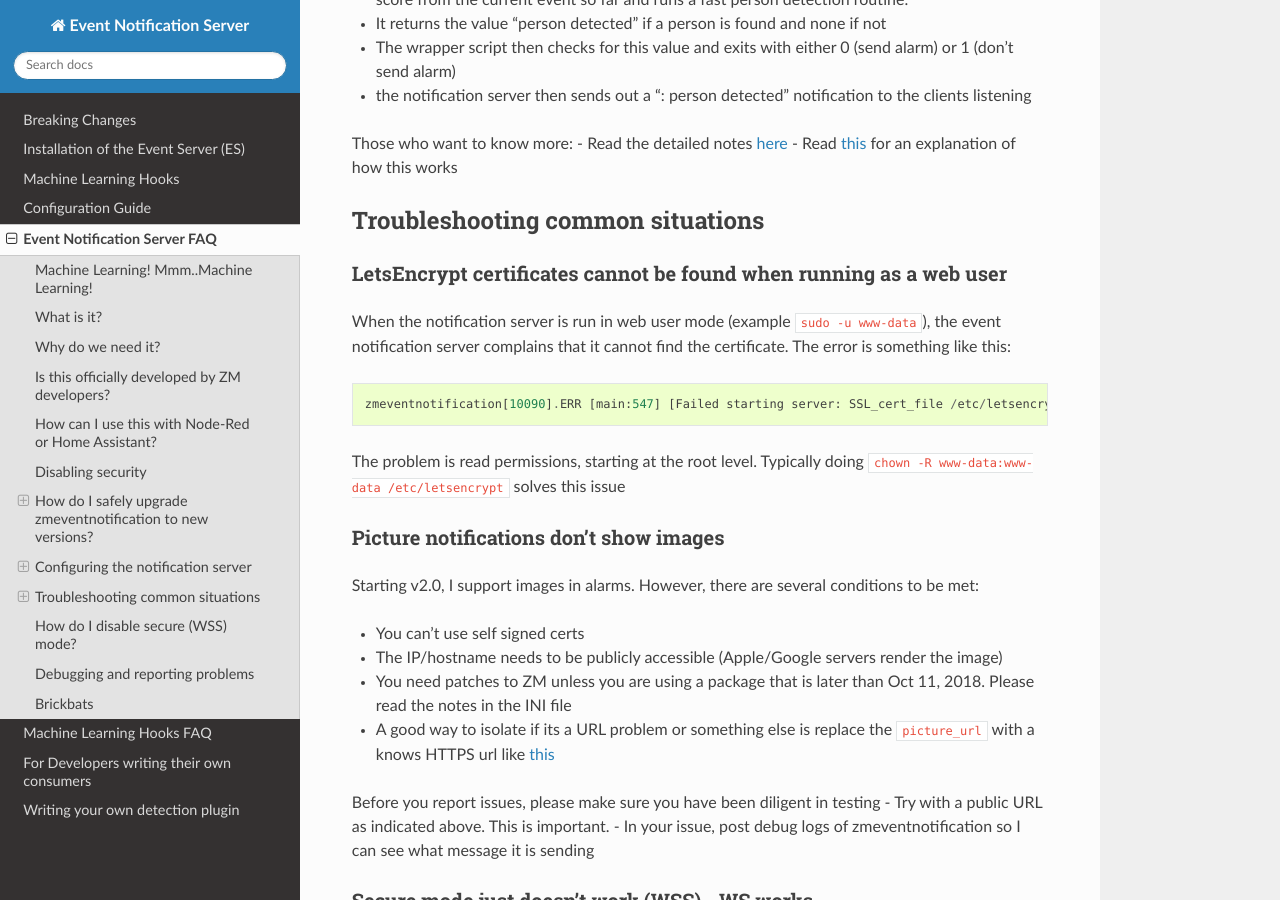
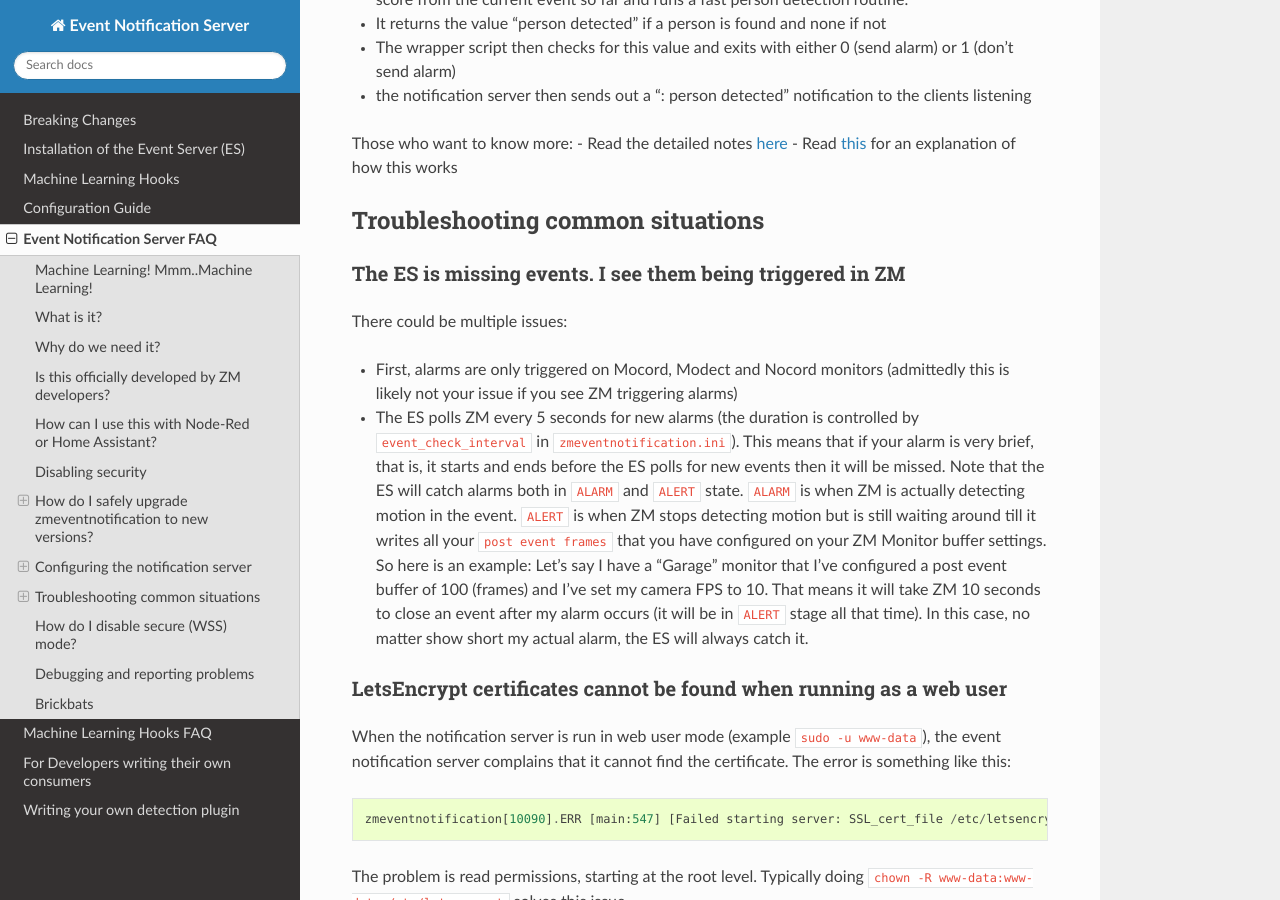
Before and after one commit to ZoneMinder/zmeventnotification, a Sphinx documentation site: the page built from docs/guides/es_faq.rst, in a window 1280 px wide and 900 px high, scrolled down 4996 px. Built offline with Sphinx 7.4.7 and the Read the Docs theme 2.0.0, drawn with Linux system fonts in a browser that asks for light colours.

Commit message:
add note on missing alarms

```diff
--- a/docs/guides/es_faq.rst
+++ b/docs/guides/es_faq.rst
@@ -270,6 +270,13 @@ for an explanation of how this works
 
 Troubleshooting common situations
 ---------------------------------
+
+The ES is missing events. I see them being triggered in ZM
+~~~~~~~~~~~~~~~~~~~~~~~~~~~~~~~~~~~~~~~~~~~~~~~~~~~~~~~~~~~
+There could be multiple issues:
+
+- First, alarms are only triggered on Mocord, Modect and Nocord monitors (admittedly this is likely not your issue if you see ZM triggering alarms)
+- The ES polls ZM every 5 seconds for new alarms (the duration is controlled by ``event_check_interval`` in ``zmeventnotification.ini``). This means that if your alarm is very brief, that is, it starts and ends before the ES polls for new events then it will be missed. Note that the ES will catch alarms both in ``ALARM`` and ``ALERT`` state. ``ALARM`` is when ZM is actually detecting motion in the event. ``ALERT`` is when ZM stops detecting motion but is still waiting around till it writes all your ``post event frames`` that you have configured on your ZM Monitor buffer settings. So here is an example: Let's say I have a "Garage" monitor that I've configured a post event buffer of 100 (frames) and I've set my camera FPS to 10. That means it will take ZM 10 seconds to close an event after my alarm occurs (it will be in ``ALERT`` stage all that time). In this case, no matter show short my actual alarm, the ES will always catch it.
 
 LetsEncrypt certificates cannot be found when running as a web user
 ~~~~~~~~~~~~~~~~~~~~~~~~~~~~~~~~~~~~~~~~~~~~~~~~~~~~~~~~~~~~~~~~~~~
```
